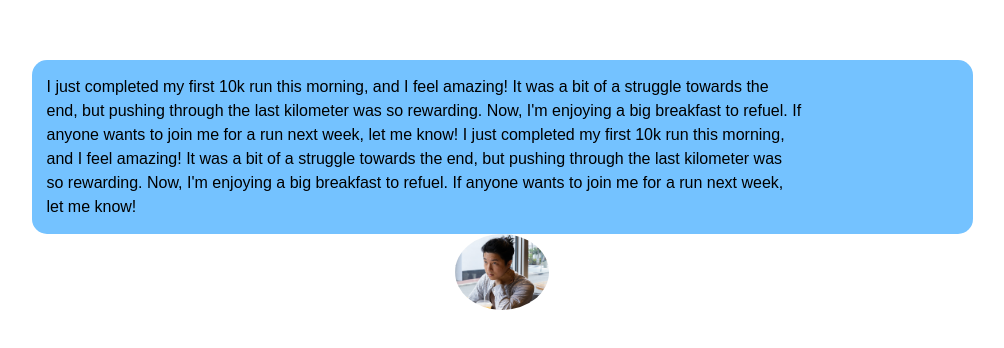
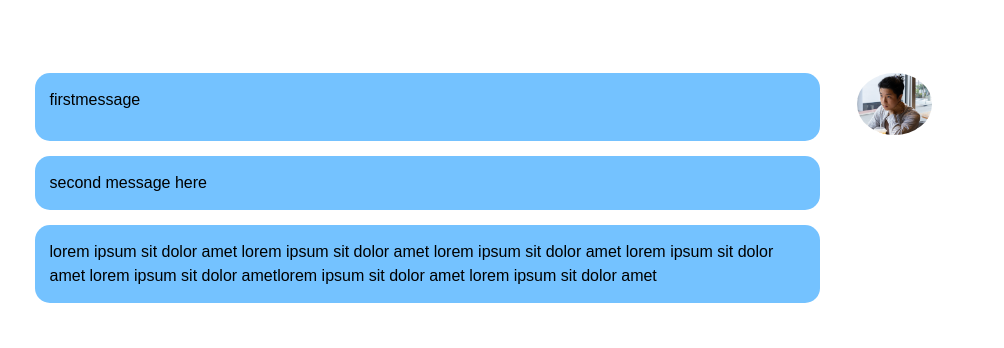
Before and after one commit to fractal-bootcamp/normanqian.storybook-bootcamp, a React (Vite) app: page / in a window 1280 px wide. Shown: the part 212-560 px from the top of the page, without its empty margins (138-1142 px from the left). Built offline with nearby package versions, Linux system fonts and the light colour scheme.

Commit message:
finished message thread

```diff
--- a/src/App.tsx
+++ b/src/App.tsx
@@ -1,10 +1,32 @@
 import "./App.css";
-import MessageThread from "./components/messageThread";
+import MessageThread from "./components/MessageThread";
+
+type isOutgoing = boolean;
+type content = string;
+type id = number;
+type message = { content: content; id: id };
+type messageThread = { messages: message[]; isOutgoing: boolean };
+
+const fakedata: messageThread = {
+  messages: [
+    { content: "firstmessage", id: 0 },
+    { content: "second message here", id: 1 },
+    {
+      content:
+        "lorem ipsum sit dolor amet lorem ipsum sit dolor amet lorem ipsum sit dolor amet lorem ipsum sit dolor amet lorem ipsum sit dolor ametlorem ipsum sit dolor amet lorem ipsum sit dolor amet",
+      id: 2,
+    },
+  ],
+  isOutgoing: true,
+};
 
 function App() {
   return (
     <div>
-      <MessageThread />
+      <MessageThread
+        messages={fakedata.messages}
+        isOutgoing={fakedata.isOutgoing}
+      />
     </div>
   );
 }
--- a/src/components/messageThread.css
+++ b/src/components/messageThread.css
@@ -4,21 +4,27 @@
   border-radius: 15px;
 }
 .sentContainer {
+  display: flex;
 }
 .messageContent {
   position: relative;
   width: 755px;
   font-family: Arial;
   font-style: normal;
-  font-weight: 500;
-  font-size: 16px;
-  line-height: 150%;
   color: #000000;
   text-align: left;
   padding: 15px;
 }
 .avatar {
   border-radius: 50%;
-  length: 10%;
-  width: 10%;
+  length: 50%;
+  width: 50%;
 }
+.avatarContainer {
+  width: 150px;
+}
+.messageThread {
+  display: flex;
+  flex-direction: column;
+  gap: 15px;
+}
--- a/src/components/messageThread.tsx
+++ b/src/components/messageThread.tsx
@@ -1,30 +1,46 @@
 import "./messageThread.css";
 
-const Message = () => {
+type isOutgoing = boolean;
+type content = string;
+type id = number;
+type message = { content: content; id: id };
+type messageThread = { messages: message[]; isOutgoing: boolean };
+
+const Message = (props: message) => {
+  let isFirstMessage = false;
+
+  if (props.id == 0) {
+    isFirstMessage = !isFirstMessage;
+  }
+
   return (
     <div className="sentContainer">
       <div className="sent">
-        <div className="messageContent">
-          I just completed my first 10k run this morning, and I feel amazing! It
-          was a bit of a struggle towards the end, but pushing through the last
-          kilometer was so rewarding. Now, I'm enjoying a big breakfast to
-          refuel. If anyone wants to join me for a run next week, let me know! I
-          just completed my first 10k run this morning, and I feel amazing! It
-          was a bit of a struggle towards the end, but pushing through the last
-          kilometer was so rewarding. Now, I'm enjoying a big breakfast to
-          refuel. If anyone wants to join me for a run next week, let me know!
-        </div>
+        <div className="messageContent"> {props.content} </div>
       </div>
-
-      <img className="avatar" src="Norman-Qian-220618-Raw-004.jpeg"></img>
+      <div className="avatarContainer">
+        {isFirstMessage ? (
+          <img className="avatar" src="Norman-Qian-220618-Raw-004.jpeg"></img>
+        ) : (
+          <img className="avatar" src=""></img>
+        )}
+      </div>
     </div>
   );
 };
 
-const MessageThread = () => {
-  return <Message></Message>;
+const MessageThread = (props: messageThread) => {
+  return (
+    <div className="messageThread">
+      {props.messages.map((message) => {
+        return (
+          <div>
+            <Message id={message.id} content={message.content} />
+          </div>
+        );
+      })}
+    </div>
+  );
 };
 
 export default MessageThread;
-
-//
--- a/src/components/taskList.css
+++ b/src/components/taskList.css
@@ -1,5 +1,5 @@
 .taskContainer {
   display: flex;
-  gap: 20px;
+  gap: 10px;
   flex-direction: column;
 }
```
Also changed, not shown: src/components/Testcomponent.tsx (added, +16 -0 lines).
